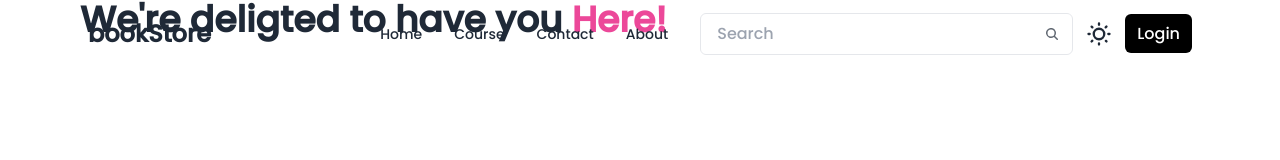
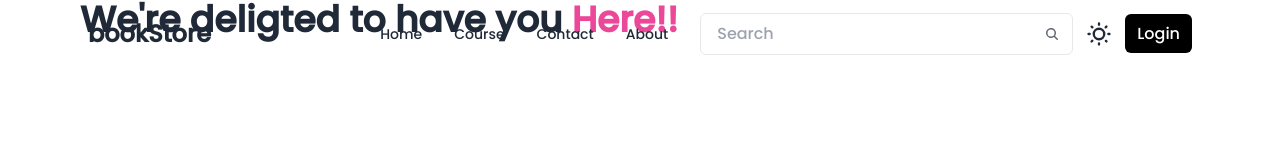
Before and after one commit to VivekRanjan620/BookStore-MERN-, a React (Vite) app in the folder Frontend/: page /course in a window 1280 px wide. Shown: the top 160 px of the page. Built offline with nearby package versions, Linux system fonts and the light colour scheme.

Commit message:
bookstore upd

```diff
--- a/Frontend/src/Components/Course.jsx
+++ b/Frontend/src/Components/Course.jsx
@@ -6,7 +6,7 @@ const Course = () => {
     <div className='max w-screen-2xl container mx-auto md:px-20 px-4'>
        <div>
         <h1 className='text-2xl font-semibold md:text-4xl'>We're deligted to have you{" "}
-        <span className='text-pink-500'>Here!</span>
+        <span className='text-pink-500'>Here!!</span>
         </h1>
        </div>
     </div>
```
